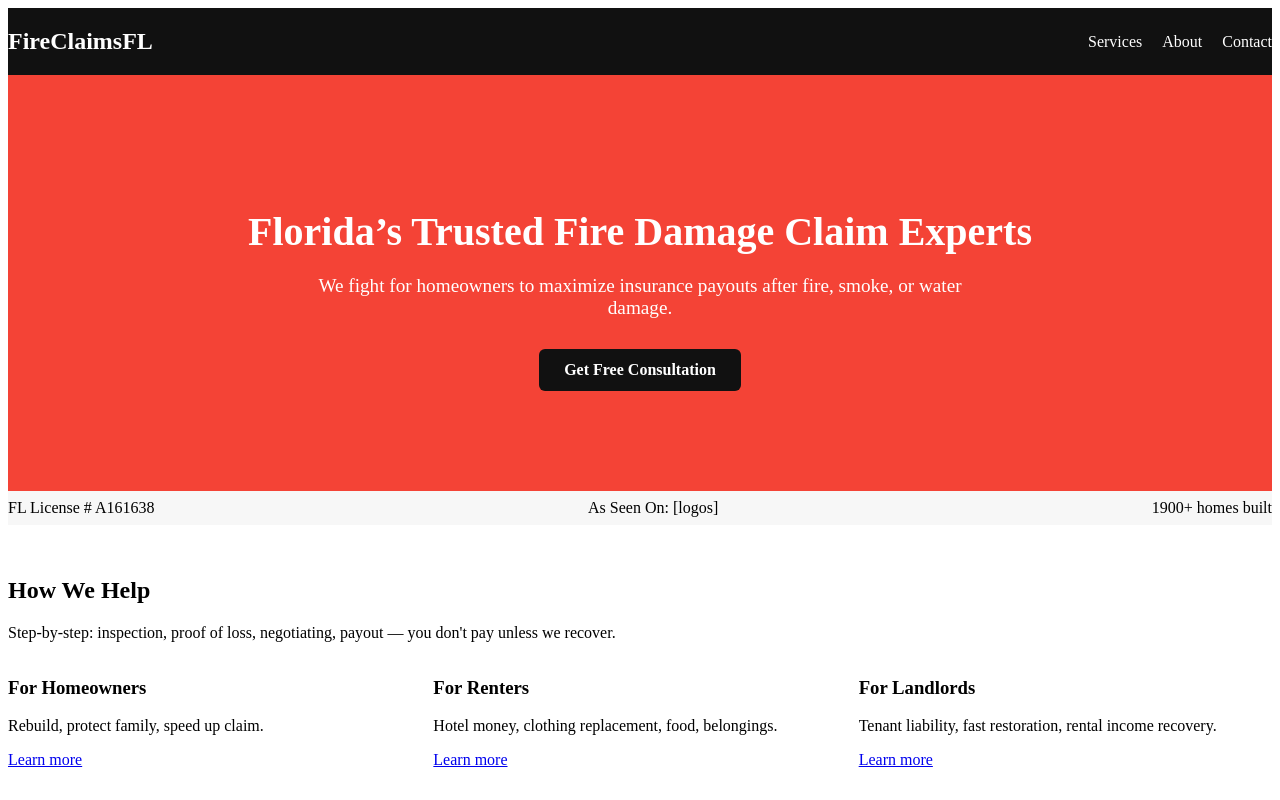
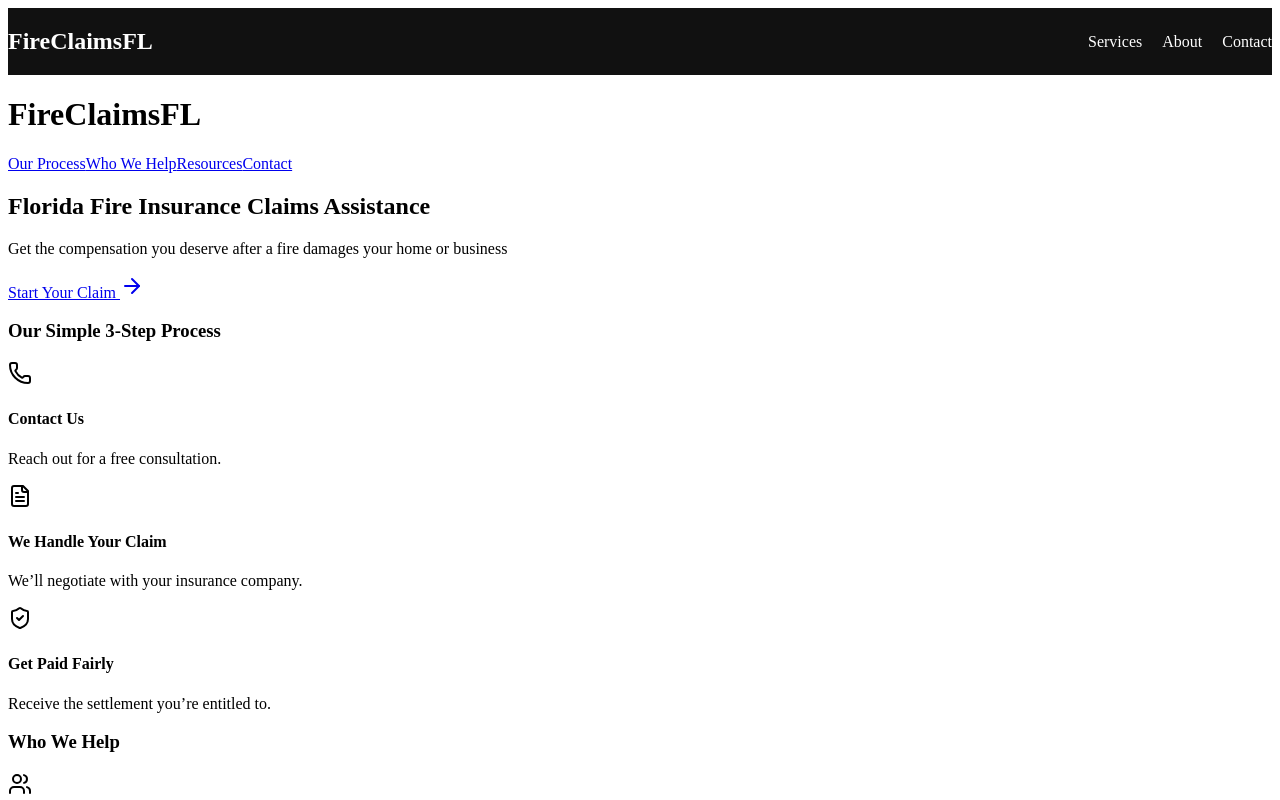
Before and after one commit to tpepperobubra-cell/fcstyled, a Next.js app: page / in a window 1280 px wide. Shown: the top 800 px of the page. Built offline with nearby package versions, Linux system fonts and the light colour scheme.

Commit message:
Update index.js

```diff
--- a/pages/index.js
+++ b/pages/index.js
@@ -1 +1,5 @@
-import Hero from '../components/Hero'; import TrustStrip from '../components/TrustStrip'; import Link from 'next/link'; export default function Home(){ return (<> <Hero /> <TrustStrip /> <section className='container' style={{padding:'2rem 0'}}><h2>How We Help</h2><p>Step-by-step: inspection, proof of loss, negotiating, payout — you don't pay unless we recover.</p><div style={{display:'flex',gap:12,marginTop:12}}><div style={{flex:1}}><h3>For Homeowners</h3><p>Rebuild, protect family, speed up claim.</p><Link href='/homeowners'><a>Learn more</a></Link></div><div style={{flex:1}}><h3>For Renters</h3><p>Hotel money, clothing replacement, food, belongings.</p><Link href='/renters'><a>Learn more</a></Link></div><div style={{flex:1}}><h3>For Landlords</h3><p>Tenant liability, fast restoration, rental income recovery.</p><Link href='/landlords'><a>Learn more</a></Link></div></div></section></>) }
+import FireClaimsFL from "../src/FireClaimsFL";
+
+export default function Home() {
+  return <FireClaimsFL />;
+}
```
